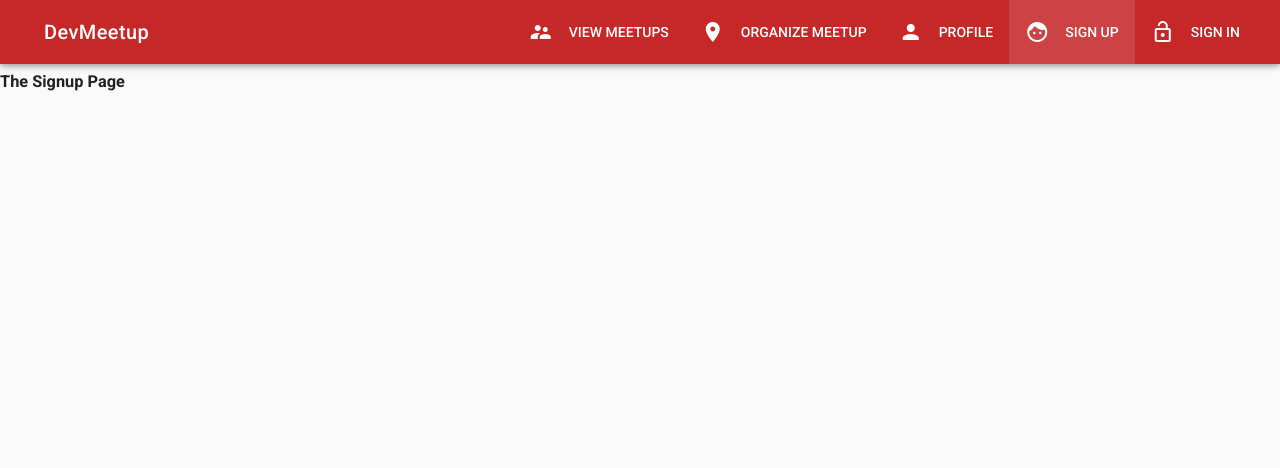
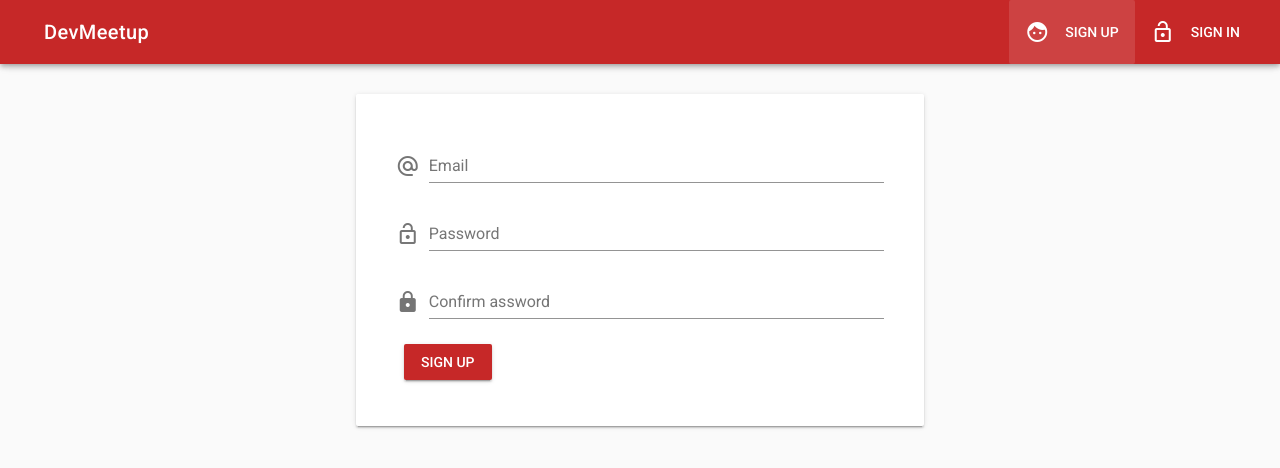
Before and after one commit to radeugen/meetup, a Vue app: page /signup in a window 1280 px wide. Shown: the top 468 px of the page. Built offline with nearby package versions, Linux system fonts and the light colour scheme.

Commit message:
Finished Signup&Signin

```diff
--- a/package.json
+++ b/package.json
@@ -10,6 +10,7 @@
     "build": "node build/build.js"
   },
   "dependencies": {
+    "firebase": "^5.5.6",
     "vue": "^2.5.2",
     "vue-router": "^3.0.1",
     "vuetify": "^1.0.0",
--- a/src/App.vue
+++ b/src/App.vue
@@ -49,13 +49,26 @@ export default {
   data () {
     return {
       sideNav: false,
-      menuItems: [
-        {icon:'supervisor_account', title:'View Meetups', link:'/meetups'},
-        { icon: 'room', title: 'Organize Meetup', link:'/meetup/new'},
-        { icon: 'person', title: 'Profile', link:'/profile'},
+    }
+  },
+  computed: {
+    menuItems() {
+      let menuItems = [
         { icon: 'face', title: 'Sign up', link:'/signup'},
         { icon: 'lock_open', title: 'Sign in', link:'/signin'}
-      ]
+      ];
+
+      if (this.userIsAuthenticated) {
+        menuItems = [
+          {icon:'supervisor_account', title:'View Meetups', link:'/meetups'},
+          { icon: 'room', title: 'Organize Meetup', link:'/meetup/new'},
+          { icon: 'person', title: 'Profile', link:'/profile'}
+        ]
+      }
+      return menuItems;
+    },
+    userIsAuthenticated() {
+      return this.$store.getters.user !== null && this.$store.getters.user !== undefined;
     }
   },
   name: 'App'
--- /dev/null
+++ b/src/components/Shared/Alert.vue
@@ -0,0 +1,26 @@
+<template>
+  <v-alert
+    dismissible
+    type="error"
+    @input="onClose"
+    :value="true"
+  >
+    {{text}}
+  </v-alert>
+</template>
+
+<script>
+  export default {
+    name: "Alert",
+    props: ['text'],
+    methods: {
+      onClose() {
+        this.$emit('dismissed');
+      }
+    },
+  }
+</script>
+
+<style scoped>
+
+</style>
--- a/src/components/User/Signin.vue
+++ b/src/components/User/Signin.vue
@@ -1,13 +1,98 @@
 <template>
-  <div>
-    <h3>The Sign In Page</h3>
-  </div>
+  <v-container>
+    <v-layout row v-if="error">
+      <v-flex xs12 sm6 offset-sm3>
+        <app-alert @dismissed="onDismissed" :text="error.message"></app-alert>
+      </v-flex>
+    </v-layout>
+    <v-layout row wrap>
+      <v-flex xs12 sm6 offset-sm3>
+        <v-card>
+          <v-card-text>
+            <v-container>
+              <form @submit.prevent="onSignin">
+                <v-layout row>
+                  <v-flex xs12>
+                    <v-text-field
+                      name="email"
+                      label="Email"
+                      id="email"
+                      v-model="email"
+                      type="email"
+                      prepend-icon="alternate_email"
+                      :rules="[rules.required, rules.email]"></v-text-field>
+                  </v-flex>
+                </v-layout>
+                <v-layout row>
+                  <v-flex xs12>
+                    <v-text-field
+                      name="password"
+                      label="Password"
+                      id="password"
+                      v-model="password"
+                      type="password"
+                      prepend-icon="lock_open"
+                      :rules="[rules.required]"></v-text-field>
+                  </v-flex>
+                </v-layout>
+                <v-layout row>
+                  <v-flex xs12>
+                    <v-btn type="submit" class="primary" :loading="loading">Sign in</v-btn>
+                  </v-flex>
+                </v-layout>
+              </form>
+            </v-container>
+          </v-card-text>
+        </v-card>
+      </v-flex>
+    </v-layout>
+  </v-container>
 </template>
 
 <script>
-    export default {
-        name: "Signin"
-    }
+  export default {
+    name: "Signin",
+    data() {
+      return {
+        email: '',
+        password: '',
+        rules: {
+          required: value => !!value || 'Required.',
+          email: value => {
+            const pattern = /^(([^<>()[\]\\.,;:\s@"]+(\.[^<>()[\]\\.,;:\s@"]+)*)|(".+"))@((\[[0-9]{1,3}\.[0-9]{1,3}\.[0-9]{1,3}\.[0-9]{1,3}])|(([a-zA-Z\-0-9]+\.)+[a-zA-Z]{2,}))$/
+            return pattern.test(value) || 'Invalid e-mail.'
+          }
+        }
+      }
+    },
+    computed: {
+      user() {
+        return this.$store.getters.user;
+      },
+      error() {
+        return this.$store.getters.error;
+      },
+      loading() {
+        return this.$store.getters.loading;
+      }
+    },
+    watch: {
+      user (value) {
+        if (value !== null && value !== undefined) {
+          this.$router.push('/');
+        }
+      }
+    },
+    methods: {
+      onSignin() {
+        this.$store.dispatch('signUserIn',{email: this.email, password: this.password});
+      },
+      onDismissed() {
+        console.log('Dismissed Alert!');
+        this.$store.dispatch('clearError');
+      }
+    },
+  }
 </script>
 
 <style scoped>
--- a/src/components/User/Signup.vue
+++ b/src/components/User/Signup.vue
@@ -1,13 +1,114 @@
 <template>
-  <div>
-    <h3>The Signup Page</h3>
-  </div>
+  <v-container>
+      <v-layout row v-if="error">
+          <v-flex xs12 sm6 offset-sm3>
+            <app-alert @dismissed="onDismissed" :text="error.message"></app-alert>
+          </v-flex>
+        </v-layout>
+    <v-layout row wrap>
+      <v-flex xs12 sm6 offset-sm3>
+        <v-card>
+          <v-card-text>
+            <v-container>
+              <form @submit.prevent="onSignup">
+                <v-layout row>
+                  <v-flex xs12>
+                    <v-text-field
+                      name="email"
+                      label="Email"
+                      id="email"
+                      v-model="email"
+                      type="email"
+                      prepend-icon="alternate_email"
+                      :rules="[rules.required, rules.email]"></v-text-field>
+                  </v-flex>
+                </v-layout>
+                <v-layout row>
+                  <v-flex xs12>
+                    <v-text-field
+                      name="password"
+                      label="Password"
+                      id="password"
+                      v-model="password"
+                      type="password"
+                      prepend-icon="lock_open"
+                      :rules="[rules.required, rules.min]"></v-text-field>
+                  </v-flex>
+                </v-layout>
+                <v-layout row>
+                  <v-flex xs12>
+                    <v-text-field
+                      name="confirmPassword"
+                      label="Confirm assword"
+                      id="confirmPassword"
+                      v-model="confirmPassword"
+                      type="password"
+                      prepend-icon="lock"
+                      :rules="[rules.required, rules.passMatch]"></v-text-field>
+
+                  </v-flex>
+                </v-layout>
+                <v-layout row>
+                  <v-flex xs12>
+                    <v-btn type="submit" class="primary" :loading="loading">Sign up</v-btn>
+                  </v-flex>
+                </v-layout>
+              </form>
+            </v-container>
+          </v-card-text>
+        </v-card>
+      </v-flex>
+    </v-layout>
+  </v-container>
 </template>
 
 <script>
-    export default {
-        name: "Signup"
-    }
+  export default {
+    name: "Signup",
+    data() {
+      return {
+        email: '',
+        password: '',
+        confirmPassword: '',
+        rules: {
+          required: value => !!value || 'Required.',
+          min: v => v.length >= 6 || 'Min 6 characters',
+          passMatch: v => v === this.password || ('The password you entered don\'t match'),
+          email: value => {
+            const pattern = /^(([^<>()[\]\\.,;:\s@"]+(\.[^<>()[\]\\.,;:\s@"]+)*)|(".+"))@((\[[0-9]{1,3}\.[0-9]{1,3}\.[0-9]{1,3}\.[0-9]{1,3}])|(([a-zA-Z\-0-9]+\.)+[a-zA-Z]{2,}))$/
+            return pattern.test(value) || 'Invalid e-mail.'
+          }
+        }
+      }
+    },
+    computed: {
+      user() {
+        return this.$store.getters.user;
+      },
+      error() {
+        return this.$store.getters.error;
+      },
+      loading() {
+        return this.$store.getters.loading;
+      }
+    },
+    watch: {
+      user (value) {
+        if (value !== null && value !== undefined) {
+          this.$router.push('/');
+        }
+      }
+    },
+    methods: {
+      onSignup() {
+        this.$store.dispatch('signUserUp',{email: this.email, password: this.password});
+      },
+      onDismissed() {
+        console.log('Dismissed Alert!');
+        this.$store.dispatch('clearError');
+      }
+    },
+  }
 </script>
 
 <style scoped>
--- a/src/main.js
+++ b/src/main.js
@@ -2,11 +2,15 @@ import Vue from 'vue'
 import App from './App'
 import router from './router'
 import Vuetify from 'vuetify'
+import * as firebase from 'firebase'
 // import Vuex from 'vuex'
 import {store} from './store'
 import DateFilter from './filters/date';
 import 'vuetify/dist/vuetify.min.css'
 import colors from 'vuetify/es5/util/colors'
+import AlertComponent from '@/components/Shared/Alert';
+
+Vue.component('app-alert', AlertComponent);
 
 Vue.filter('date', DateFilter);
 Vue.use(Vuetify, { theme: {
@@ -28,5 +32,14 @@ new Vue({
   el: '#app',
   router,
   store,
-  render: h => h(App)
+  render: h => h(App),
+  created() {
+    firebase.initializeApp({
+      apiKey: "AIzaSyDrYpXtRyythpSPjSkXWzV1flXC6EfxAEU",
+      authDomain: "meetup-1128d.firebaseapp.com",
+      databaseURL: "https://meetup-1128d.firebaseio.com",
+      projectId: "meetup-1128d",
+      storageBucket: "meetup-1128d.appspot.com",
+    });
+  }
 })
--- a/src/store/index.js
+++ b/src/store/index.js
@@ -1,5 +1,7 @@
 import Vue from 'vue';
 import Vuex from 'vuex';
+import * as firebase from 'firebase'
+
 
 Vue.use(Vuex);
 
@@ -23,17 +25,31 @@ export const store = new Vuex.Store({
         description: 'Lorem ipsum dolor sit amet, consectetur adipisicing elit. Atque dolorem est iusto natus sit tempore. Autem corporis eligendi et explicabo incidunt libero pariatur repellat, veniam voluptas? Amet aut autem, expedita explicabo minima natus odio placeat praesentium quasi suscipit tenetur vero.'
       },
     ],
-    user: {
-      id: 'SDFsdfklmsadfgsdfass',
-      registeredMeetups: ['sdfgdfgdsfgdsf']
-    }
+    user: null,
+    loading: false,
+    error: null
   },
   mutations: {
     createMeetup(state, meetup) {
       state.loadedMeetups.push(meetup);
+    },
+    setUser(state, payload) {
+      state.user = payload
+    },
+    setLoading(state, payload) {
+      state.loading = payload
+    },
+    setError(state, payload) {
+      state.error = payload
+    },
+    clearError(state) {
+      state.error = null
     }
   },
   actions: {
+    clearError({commit}) {
+      commit('clearError');
+    },
     createMeetup({commit}, payload) {
       const meetup = {
         id: makeid(),
@@ -44,6 +60,52 @@ export const store = new Vuex.Store({
         date: payload.date
       }
       commit('createMeetup', meetup);
+    },
+    signUserUp({commit}, payload){
+      commit('setLoading', true);
+      commit('clearError');
+      firebase.auth().createUserWithEmailAndPassword(payload.email, payload.password)
+        .then(
+          user => {
+            commit('setLoading', false);
+            console.log(user.user);
+            const newUser = {
+              id: user.user.uid,
+              registeredMeetups:[]
+            }
+            commit('setUser', newUser);
+          }
+        )
+        .catch(
+          error=>{
+            commit('setLoading', false);
+            commit('setError', error);
+            console.log(error);
+          }
+        )
+    },
+    signUserIn({commit}, payload){
+      commit('setLoading', true);
+      commit('clearError');
+      firebase.auth().signInWithEmailAndPassword(payload.email, payload.password)
+        .then(
+          user => {
+            commit('setLoading', false);
+            console.log(user.user);
+            const newUser = {
+              id: user.user.uid,
+              registeredMeetups: []
+            }
+            commit('setUser', newUser);
+          }
+        )
+        .catch(
+          error=>{
+            commit('setLoading', false);
+            commit('setError', error);
+            console.log(error);
+          }
+        )
     }
   },
   getters: {
@@ -61,6 +123,15 @@ export const store = new Vuex.Store({
           return meetup.id === meetupId;
         });
       }
+    },
+    user(state) {
+      return state.user
+    },
+    error(state) {
+      return state.error
+    },
+    loading(state) {
+      return state.loading
     }
   }
 });
```
Also changed, not shown: 2 other files (tests, documents, lock files or other folders).
